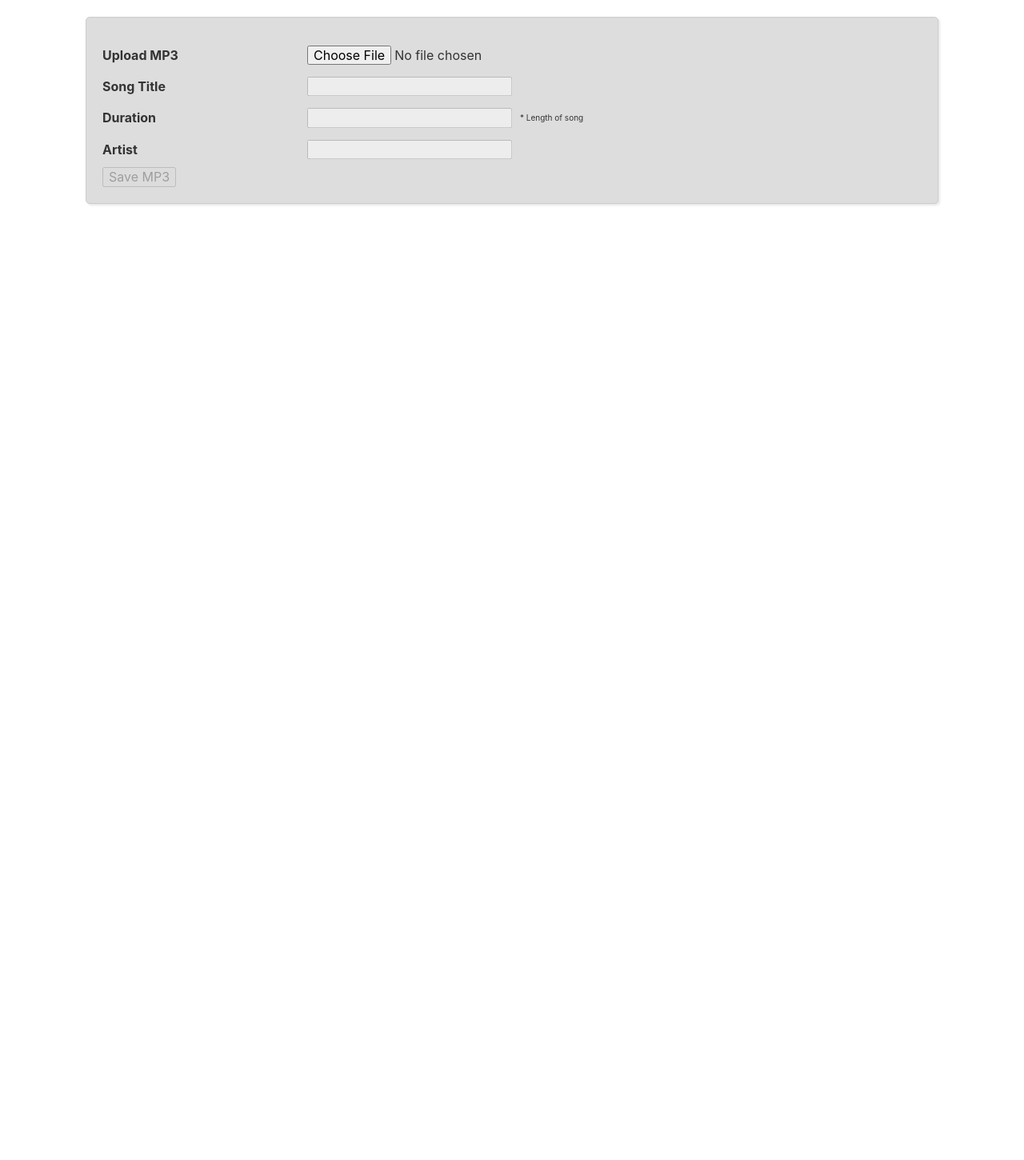
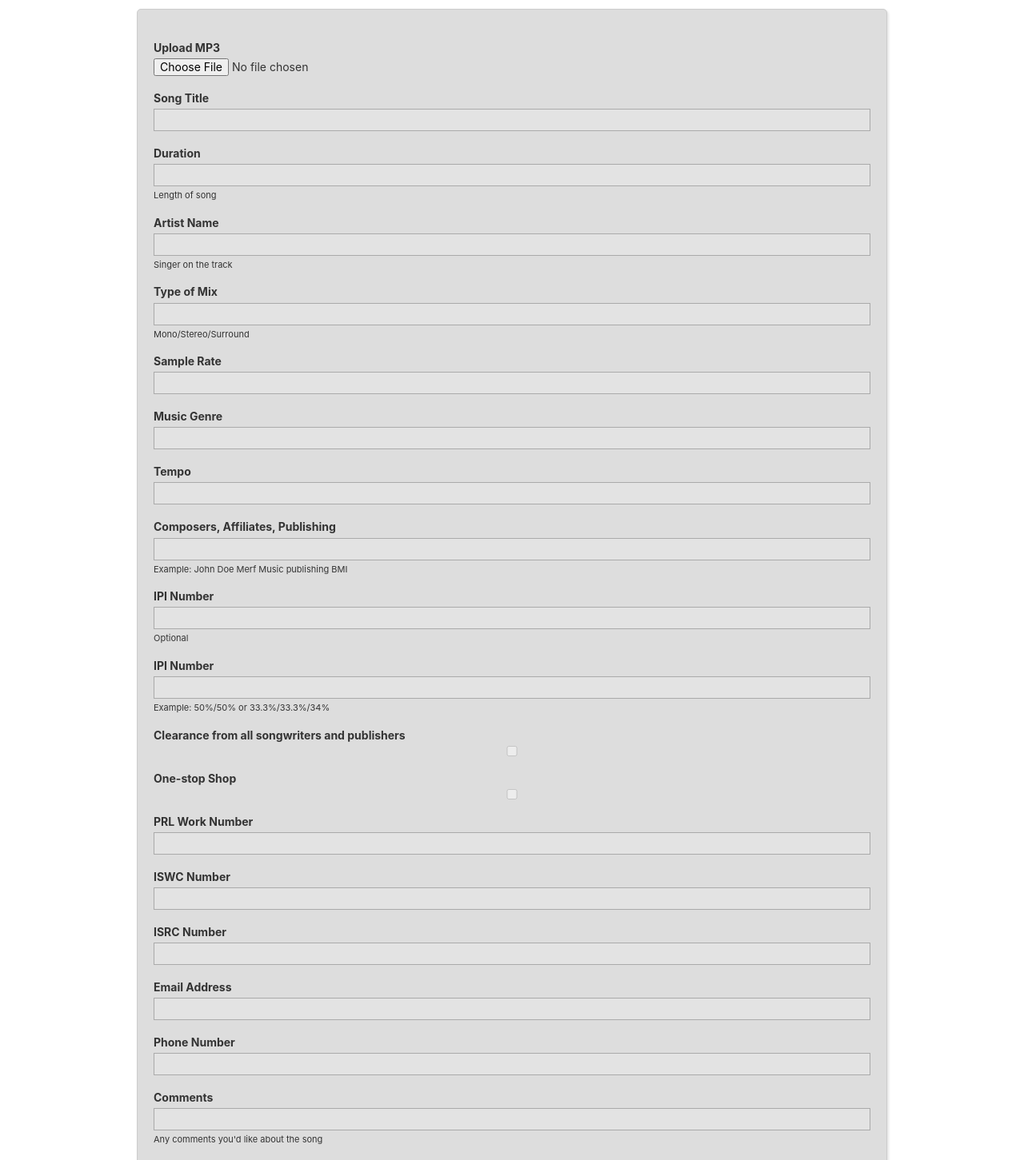
Before and after one commit to didrio/metaeditor, a React (Create React App) app: page / in a window 1280 px wide. Shown: the part 59-1510 px from the top of the page at 80% size. Before the commit the page ends 800 px from the top, so only its background shows below. Built offline with nearby package versions, Linux system fonts and the light colour scheme.

Commit message:
finish setup

```diff
--- a/src/App.js
+++ b/src/App.js
@@ -6,14 +6,14 @@ import { saveAs } from 'file-saver';
 import TextInput from './TextInput';
 
 const App = () => {
-  const [file, setFile] = useState(null);
-  const [title, setTitle] = useState('');
-  const [duration, setDuration] = useState('');
-  const [artist, setArtist] = useState('');
+  const [file, setFile] = useState(null); //
+  const [title, setTitle] = useState(''); //
+  const [duration, setDuration] = useState(''); //
+  const [artist, setArtist] = useState(''); //
   const [type, setType] = useState('');
   const [sampleRate, setSampleRate] = useState('');
   const [genre, setGenre] = useState('');
-  const [tempo, setTempo] = useState('');
+  const [tempo, setTempo] = useState(''); //
   const [affiliates, setAffiliates] = useState('');
   const [ipi, setIpi] = useState('');
   const [clearance, setClearance] = useState(true);
@@ -24,34 +24,51 @@ const App = () => {
   const [isrc, setIsrc] = useState('');
   const [email, setEmail] = useState('');
   const [phone, setPhone] = useState('');
-  const [comments, setComments] = useState('');
+  const [comments, setComments] = useState(''); //
+
+  const handleOneStop = useCallback((e) => {
+    setOneStop(!!e.target.value);
+  }, []);
+
+  const handleClearance = useCallback((e) => {
+    setClearance(!!e.target.value);
+  }, []);
 
   const handleUpload = useCallback((e) => {
     const value = e.target.files[0];
     setFile(value);
   }, []);
 
-  const handleSave = useCallback((e) => {
+  const handleSave = useCallback(() => {
     const run = async () => {
       try {
-        const file = e.target.files[0];
         const buffer = await file.arrayBuffer();
         const writer = new ID3Writer(buffer);
-        writer.setFrame('TIT2', 'Home')
-          .setFrame('TPE1', ['Eminem', '50 Cent'])
-          .setFrame('TALB', 'Friday Night Lights')
-          .setFrame('TYER', 2004);
+        writer
+          .setFrame('TIT2', title)
+          .setFrame('TPE1', [artist])
+          .setFrame('TLEN', duration)
+          .setFrame('TBPM', tempo)
+          .setFrame('COMM', {
+            description: 'Comments',
+            text: comments,
+            language: 'eng'
+          });
+          // .setFrame('TXXX', {
+          //   description: 'description here',
+          //   value: 'value here'
+          // })
         writer.addTag();
-        // const taggedSongBuffer = writer.arrayBuffer;
         const blob = writer.getBlob();
-        // const url = writer.getURL();
-        saveAs(blob, 'song with tags.mp3');
+        saveAs(blob, title);
       } catch (error) {
         console.log('Error uploading: ', error);
       }
     };
-    run();
-  }, []);
+    if (file) {
+      run();
+    }
+  }, [artist, comments, duration, file, tempo, title]);
 
   return (
     <Container>
@@ -89,18 +106,188 @@ const App = () => {
             value={duration}
           />
           <Disclaimer>
-            * Length of song
+            Length of song
           </Disclaimer>
         </FieldContainer>
         <FieldContainer>
           <FieldTitle>
-            Artist
+            Artist Name
           </FieldTitle>
           <FieldTextInput
             disabled={file === null}
             onChange={setArtist}
             value={artist}
           />
+          <Disclaimer>
+            Singer on the track
+          </Disclaimer>
+        </FieldContainer>
+        <FieldContainer>
+          <FieldTitle>
+            Type of Mix
+          </FieldTitle>
+          <FieldTextInput
+            disabled={file === null}
+            onChange={setType}
+            value={type}
+          />
+          <Disclaimer>
+            Mono/Stereo/Surround
+          </Disclaimer>
+        </FieldContainer>
+        <FieldContainer>
+          <FieldTitle>
+            Sample Rate
+          </FieldTitle>
+          <FieldTextInput
+            disabled={file === null}
+            onChange={setSampleRate}
+            value={sampleRate}
+          />
+        </FieldContainer>
+        <FieldContainer>
+          <FieldTitle>
+            Music Genre
+          </FieldTitle>
+          <FieldTextInput
+            disabled={file === null}
+            onChange={setGenre}
+            value={genre}
+          />
+        </FieldContainer>
+        <FieldContainer>
+          <FieldTitle>
+            Tempo
+          </FieldTitle>
+          <FieldTextInput
+            disabled={file === null}
+            onChange={setTempo}
+            value={tempo}
+          />
+        </FieldContainer>
+        <FieldContainer>
+          <FieldTitle>
+          Composers, Affiliates, Publishing
+          </FieldTitle>
+          <FieldTextInput
+            disabled={file === null}
+            onChange={setAffiliates}
+            value={affiliates}
+          />
+          <Disclaimer>
+            Example: John Doe Merf Music publishing BMI
+          </Disclaimer>
+        </FieldContainer>
+        <FieldContainer>
+          <FieldTitle>
+          IPI Number
+          </FieldTitle>
+          <FieldTextInput
+            disabled={file === null}
+            onChange={setIpi}
+            value={ipi}
+          />
+          <Disclaimer>
+            Optional
+          </Disclaimer>
+        </FieldContainer>
+        <FieldContainer>
+          <FieldTitle>
+          IPI Number
+          </FieldTitle>
+          <FieldTextInput
+            disabled={file === null}
+            onChange={setSplits}
+            value={splits}
+          />
+          <Disclaimer>
+            Example: 50%/50% or 33.3%/33.3%/34%
+          </Disclaimer>
+        </FieldContainer>
+        <FieldContainer>
+          <FieldTitle>
+          Clearance from all songwriters and publishers
+          </FieldTitle>
+          <FieldCheckboxInput
+            disabled={file === null}
+            type="checkbox"
+            onChange={handleClearance}
+            value={clearance}
+          />
+        </FieldContainer>
+        <FieldContainer>
+          <FieldTitle>
+          One-stop Shop
+          </FieldTitle>
+          <FieldCheckboxInput
+            disabled={file === null}
+            type="checkbox"
+            onChange={handleOneStop}
+            value={oneStop}
+          />
+        </FieldContainer>
+        <FieldContainer>
+          <FieldTitle>
+          PRL Work Number
+          </FieldTitle>
+          <FieldTextInput
+            disabled={file === null}
+            onChange={setPrl}
+            value={prl}
+          />
+        </FieldContainer>
+        <FieldContainer>
+          <FieldTitle>
+          ISWC Number
+          </FieldTitle>
+          <FieldTextInput
+            disabled={file === null}
+            onChange={setIswc}
+            value={iswc}
+          />
+        </FieldContainer>
+        <FieldContainer>
+          <FieldTitle>
+          ISRC Number
+          </FieldTitle>
+          <FieldTextInput
+            disabled={file === null}
+            onChange={setIsrc}
+            value={isrc}
+          />
+        </FieldContainer>
+        <FieldContainer>
+          <FieldTitle>
+          Email Address
+          </FieldTitle>
+          <FieldTextInput
+            disabled={file === null}
+            onChange={setEmail}
+            value={email}
+          />
+        </FieldContainer>
+        <FieldContainer>
+          <FieldTitle>
+          Phone Number
+          </FieldTitle>
+          <FieldTextInput
+            disabled={file === null}
+            onChange={setPhone}
+            value={phone}
+          />
+        </FieldContainer>
+        <FieldContainer>
+          <FieldTitle>
+          Comments
+          </FieldTitle>
+          <FieldTextInput
+            disabled={file === null}
+            onChange={setComments}
+            value={comments}
+          />
+          <Disclaimer>
+            Any comments you'd like about the song
+          </Disclaimer>
         </FieldContainer>
         <SaveButton
           disabled={file === null}
@@ -119,6 +306,7 @@ const Container = styled.div`
   align-items: center;
   width: 100%;
   color: #333;
+  font-size: 14px
 `;
 
 const Header = styled.h1`
@@ -126,44 +314,50 @@ const Header = styled.h1`
 `;
 
 const FormContainer = styled.div`
-  width: 80%;
+  min-width: 70%;
+  max-width: 95%;
   background-color: #ddd;
   padding: 20px;
   border-radius: 5px;
   box-shadow: 2px 2px 3px rgba(0, 0, 0, 0.1);
   border: 1px solid #ccc;
   align-items: center;
+  margin-bottom: 60px;
 `;
 
 const FieldContainer = styled.div`
   display: flex;
-  margin-top: 15px;
+  flex-direction: column;
+  margin-top: 20px;
 `;
 
 const FieldTitle = styled.div`
-  display: flex;
   font-weight: bold;
-  flex-basis: 25%;
-  align-items: center;
+  margin-bottom: 5px;
 `;
 
 const FieldFileInput = styled.input`
-  flex-basis: 45%;
+
 `;
 
 const FieldTextInput = styled(TextInput)`
-  flex-basis: 45%;
+  border: 1px solid #aaa;
+  outline-color: #777;
+  height: 16px;
+  padding: 5px 10px;
+`;
+
+const FieldCheckboxInput = styled.input`
+
 `;
 
 const SaveButton = styled.button`
-  margin-top: 10px;
+  margin-top: 30px;
 `;
 
 const Disclaimer = styled.div`
-  display: flex;
-  align-items: center;
-  font-size: 10px;
-  margin-left: 10px;
+  font-size: 11px;
+  margin-top: 5px;
 `;
 
 export default App;
--- a/src/TextInput.js
+++ b/src/TextInput.js
@@ -1,6 +1,7 @@
 import { useCallback } from 'react';
 
 const TextInput = ({
+  className,
   disabled,
   onChange,
   value
@@ -12,6 +13,7 @@ const TextInput = ({
 
   return (
     <input
+      className={className}
       disabled={disabled}
       onChange={handleChange}
       value={value}
```
